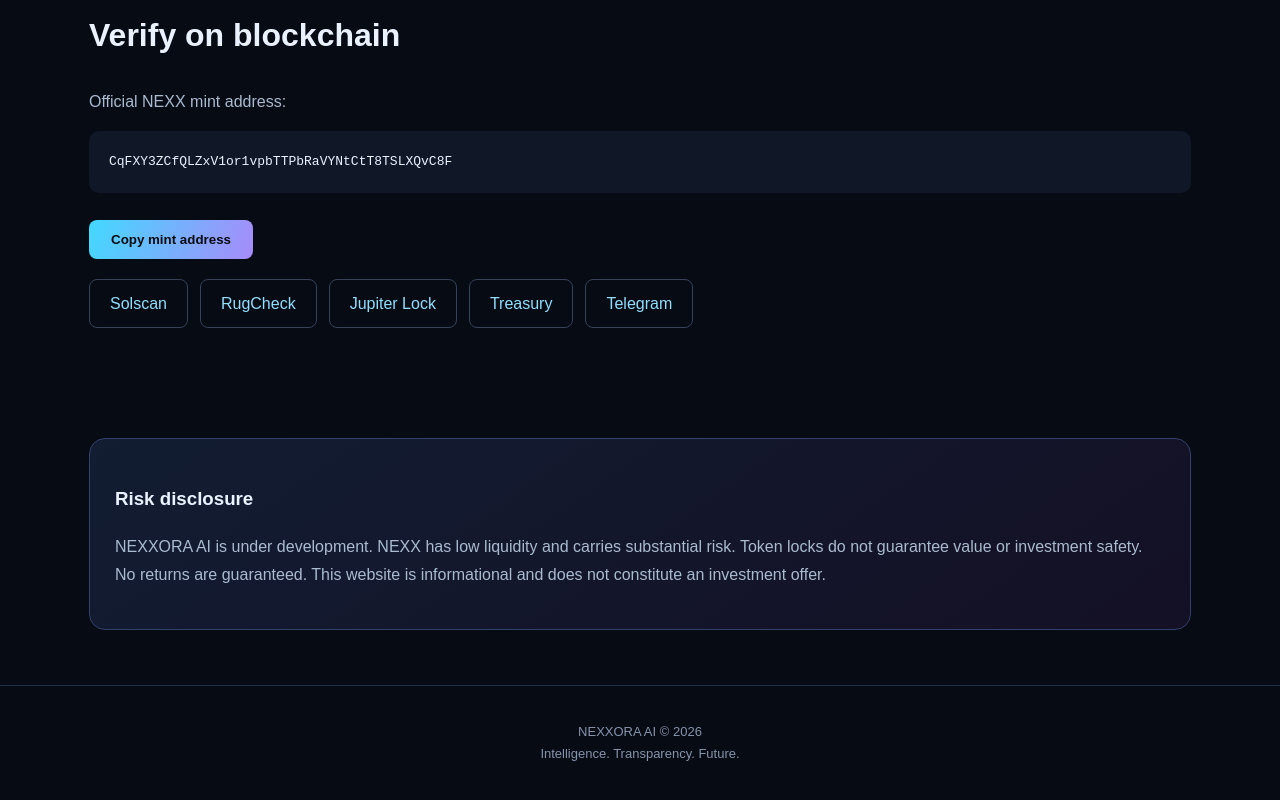
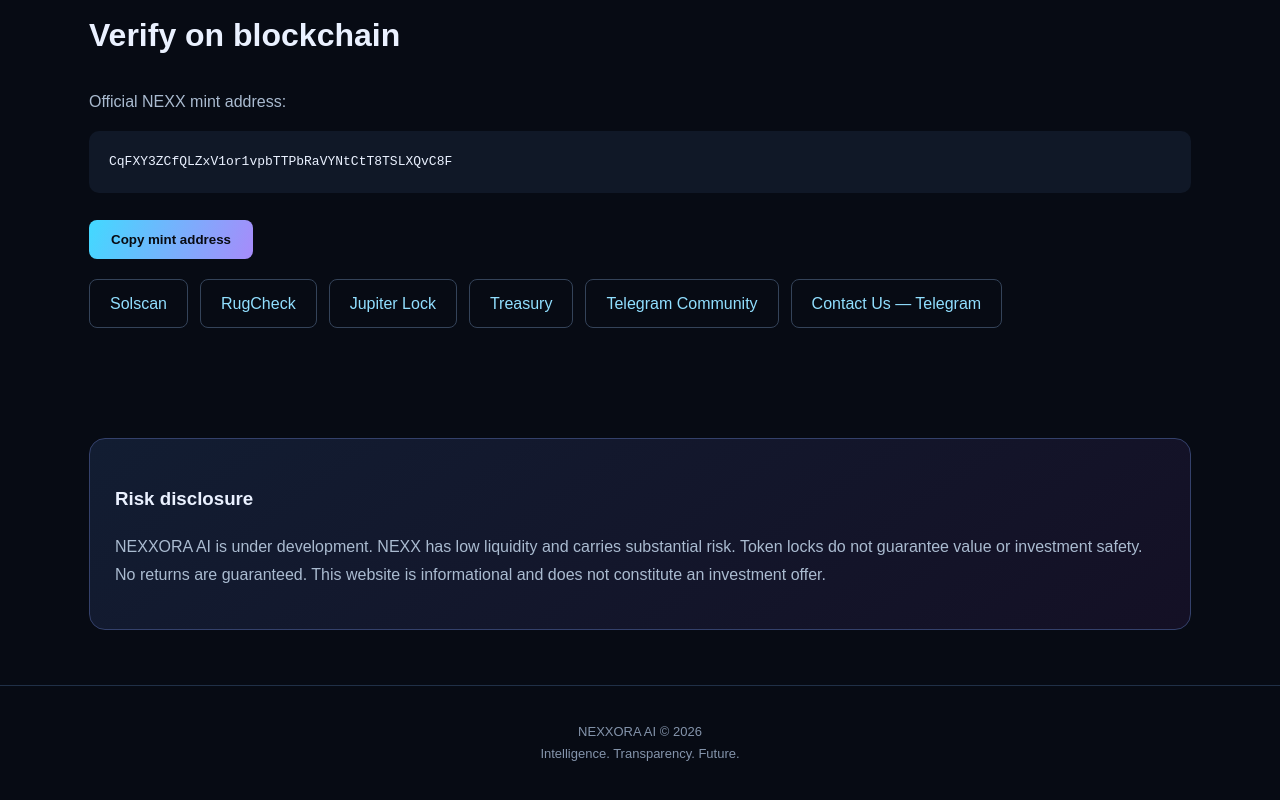
Before and after one commit to nexxoraai/nexxoraai.github.io, a plain HTML site: page index.html in a window 1280 px wide. Shown: the part 3497-4297 px from the top of the page. Drawn offline with Linux system fonts and the light colour scheme.

Commit message:
Add direct Telegram contact alongside community channel

```diff
--- a/index.html
+++ b/index.html
@@ -121,7 +121,8 @@ footer{text-align:center;border-top:1px solid #203047;padding:35px 20px;color:#8
 <a href="https://rugcheck.xyz/tokens/CqFXY3ZCfQLZxV1or1vpbTTPbRaVYNtCtT8TSLXQvC8F">RugCheck</a>
 <a href="https://lock.jup.ag/">Jupiter Lock</a>
 <a href="https://solscan.io/account/7wUTW7uuheY2yxbUFrJz48HYGFpsbv5DNzwLcJirXpbG">Treasury</a>
-<a href="https://t.me/ssmartTraderHub">Telegram</a>
+<a href="https://t.me/ssmartTraderHub" data-ru="Telegram-канал">Telegram Community</a>
+<a href="https://t.me/IAAROXXEN" data-ru="Связаться с нами">Contact Us — Telegram</a>
 </div>
 </section>
 
```
